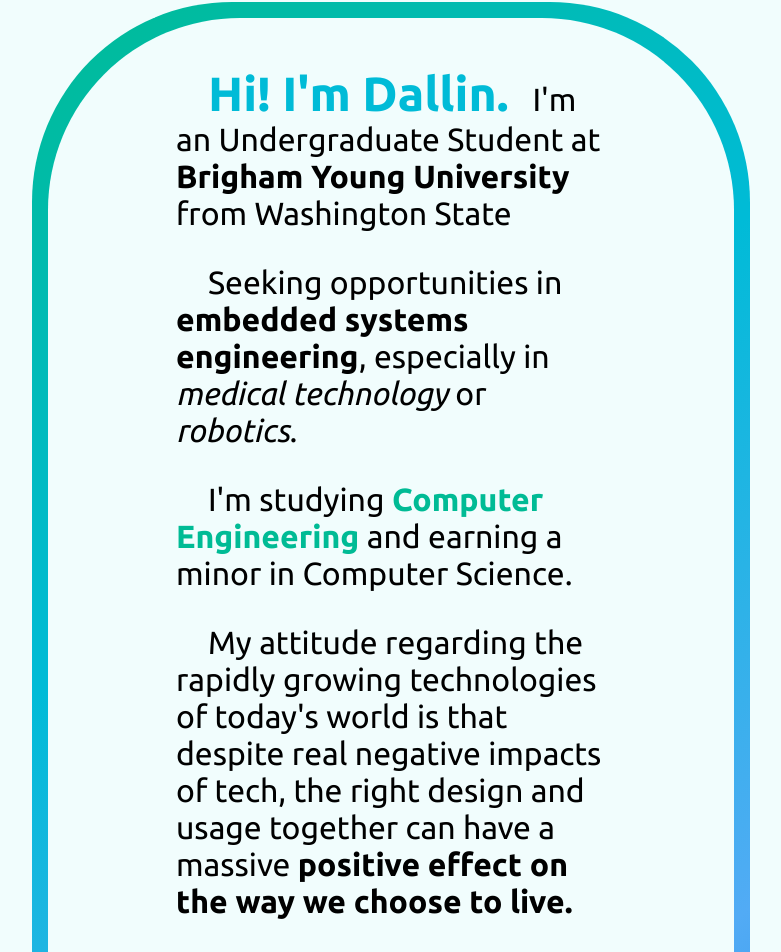
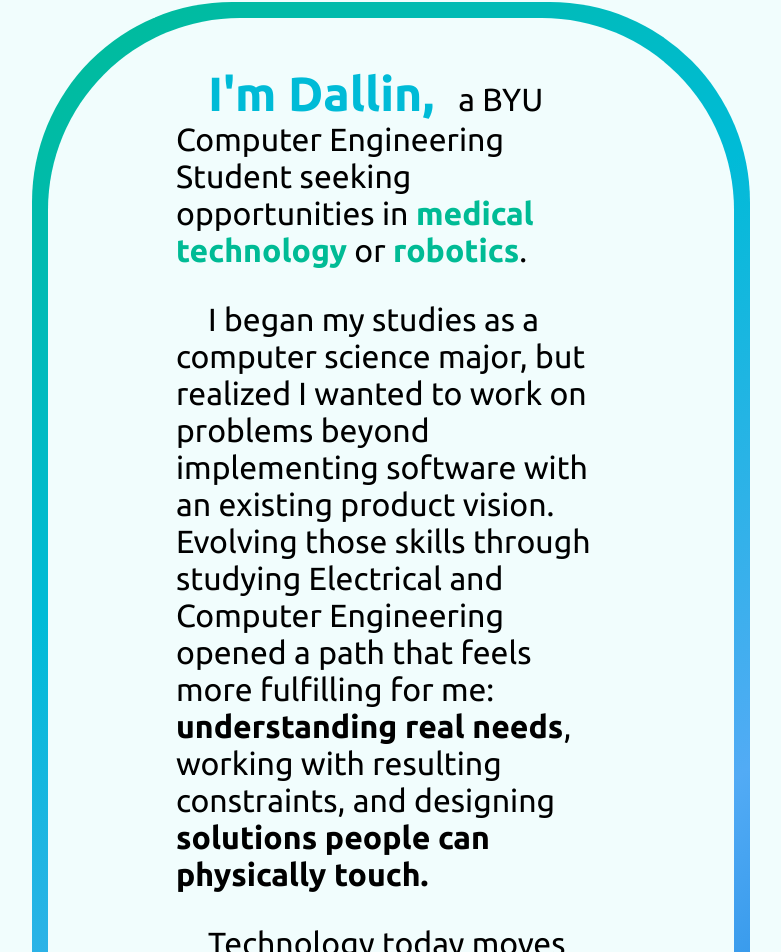
Before and after one commit to Leeway001Write/Leeway001Write.github.io, a React (Vite) app in the folder react-portfolio/: page / in a window 1280 px wide. Shown: the part 1245-2197 px from the top of the page, without its empty margins (99-880 px from the left). Built offline with nearby package versions, Linux system fonts and the light colour scheme.

Commit message:
Implemented ECEN 340 feedback: About Me section

```diff
--- a/react-portfolio/src/components/AboutMe.tsx
+++ b/react-portfolio/src/components/AboutMe.tsx
@@ -7,13 +7,12 @@ export default function AboutMe() {
 	  <GradientBorder borderClass="gradient-border about-me-border">
 		  <div className="about-me-section">
 		    <p>
-		      <span className="about-me-name"><strong>Hi! I'm Dallin.</strong></span>
-		      I'm an Undergraduate Student at <strong>Brigham Young University</strong> from Washington State
-			  <p>Seeking opportunities in <strong>embedded systems engineering</strong>, especially in <i>medical technology</i> or <i>robotics</i>.</p>
-              <p>I'm studying <span className="about-me-highlight">Computer Engineering</span> and earning a minor in Computer Science.</p>
+		      <span className="about-me-name"><strong>I'm Dallin,</strong></span>
+		      a BYU Computer Engineering Student seeking opportunities in <span className="about-me-highlight">medical technology</span> or <span className="about-me-highlight">robotics</span>.
 		    </p>
-		    <p>My attitude regarding the rapidly growing technologies of today's world is that despite real negative impacts of tech, the right design and usage together can have a massive <strong>positive effect on the way we choose to live.</strong></p>
-		    <p>My <span className="about-me-highlight">beliefs</span> drive me to create a better world not only through <strong>innovation</strong>, but also through <strong>good character</strong> inside and outside the workplace. Family, faith, and mentors have taught me to infuse good ethics and a good work ethic into my every effort; whether professional, academic, or social.</p>
+			<p>I began my studies as a computer science major, but realized I wanted to work on problems beyond implementing software with an existing product vision.
+			   Evolving those skills through studying Electrical and Computer Engineering opened a path that feels more fulfilling for me: <strong>understanding real needs</strong>, working with resulting constraints, and designing <strong>solutions people can physically touch.</strong></p>
+		    <p>Technology today moves rapidly and often has real negative impact. I believe that the right design and usage together can have a massive <strong>positive effect on the way we choose to live.</strong></p>
 		    <p>Thank you for viewing my portfolio, please feel free to <a href="#contact">reach out!</a></p>
 		  </div>
 		</GradientBorder>
```
